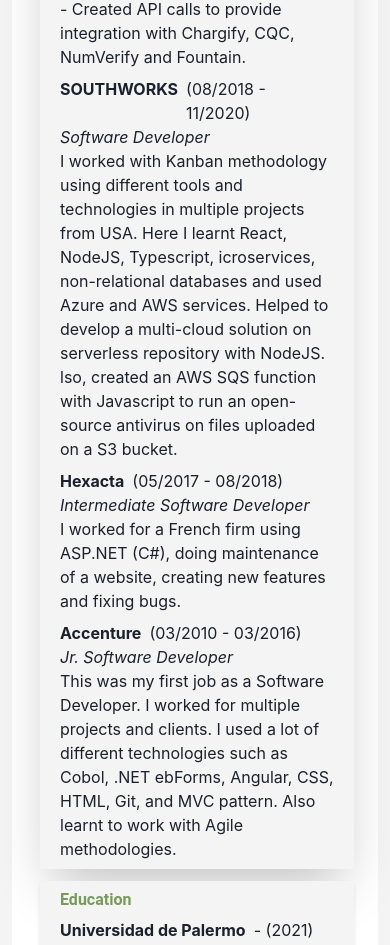
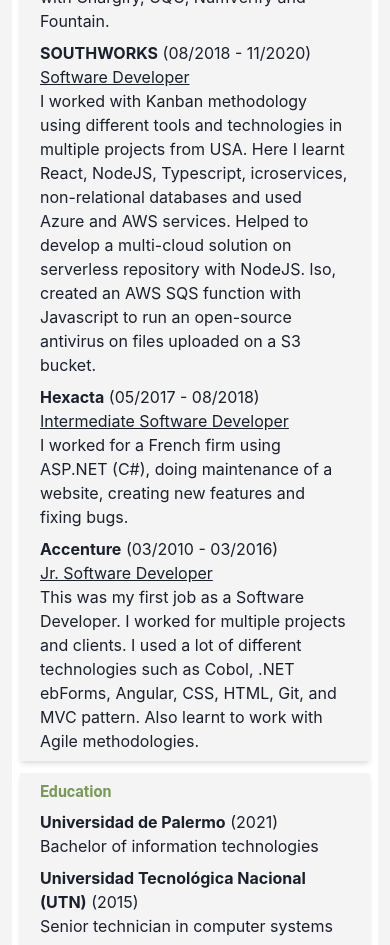
Before and after one commit to Nahuelgrc/web-cv, a React (Vite) app: page / in a window 390 px wide. Shown: the part 1040-1985 px from the top of the page. Built offline with nearby package versions, Linux system fonts and the light colour scheme.

Commit message:
Apply responsive to job experience and education

```diff
--- a/src/components/JobExpecienceItem.tsx
+++ b/src/components/JobExpecienceItem.tsx
@@ -15,14 +15,18 @@
 
   return (
     <Box fontSize="md">
-      <Stack direction="row">
-        <Text as="b">{companyName}</Text>
+      <Stack spacing={1} direction="row">
+        {/* <Text as="b">{companyName}</Text>
         <Text>
           ({startDate} - {endDate})
+        </Text> */}
+        <Text>
+          <Text as="b">{companyName}</Text> ({startDate} - {endDate})
         </Text>
       </Stack>
-      <Text as="i">{roleTitle}</Text>
+      <Text as="u">{roleTitle}</Text>
       <Text>{description}</Text>
     </Box>
   );
 };
+// noOfLines={[1, 2, 3]}
--- a/src/components/JobExperience.tsx
+++ b/src/components/JobExperience.tsx
@@ -5,7 +5,7 @@
 export const JobExperience = ({ jobExperienceList }: any) => {
   return (
     <Stack pb={3}>
-      <Stack bg="#F4F4F4" px={5} py={2} boxShadow="2xl">
+      <Stack bg="#F4F4F4" px={5} py={2} shadow="md">
         <Heading fontSize="lg" color="custom.100">
           Work Experience
         </Heading>
--- a/src/components/Social.tsx
+++ b/src/components/Social.tsx
@@ -8,7 +8,7 @@
   );
 
   return (
-    <Stack mt={3} maxW="200px">
+    <Stack mt={3} maxW="200px" w="full">
       <Heading fontSize="md">Social</Heading>
       <Stack direction="row" justifyContent="space-between">
         {socialListToRender.map((socialItem) => (
--- a/src/components/UniversityExperience.tsx
+++ b/src/components/UniversityExperience.tsx
@@ -5,7 +5,7 @@
 export const UniversityExperience = ({ universityExperienceList }: any) => {
   return (
     <Stack pb={3}>
-      <Stack bg="#F4F4F4" px={5} py={2} boxShadow="md">
+      <Stack bg="#F4F4F4" px={5} py={2} shadow="md">
         <Heading fontSize="md" color="custom.100">
           Education
         </Heading>
--- a/src/components/UniversityExperienceItem.tsx
+++ b/src/components/UniversityExperienceItem.tsx
@@ -10,9 +10,10 @@
 
   return (
     <Box fontSize="md">
-      <Stack direction="row">
-        <Text as="b">{universityName}</Text>
-        <Text> - ({endDate})</Text>
+      <Stack spacing={0} direction={{ base: "column", md: "row" }}>
+        <Text>
+          <Text as="b">{universityName}</Text> ({endDate})
+        </Text>
       </Stack>
       <Text>{degree}</Text>
     </Box>
--- a/src/pages/AppCV.tsx
+++ b/src/pages/AppCV.tsx
@@ -16,8 +16,9 @@
       h="full"
       w="full"
       bgColor="#FFFFFF"
-      px={6}
-      py={[3, 6]}
+      px={{ base: 2, md: 6 }}
+      pt={[3, 6]}
+      // py={[3, 6]}
     >
       <Header
         headerInformation={{
--- a/src/sections/PersonalInformation.tsx
+++ b/src/sections/PersonalInformation.tsx
@@ -41,7 +41,8 @@
       </Stack>
       <Box
         w={{ base: "full", md: rightWidthSize }}
-        pl={{ base: 1, md: spaceBetweenSizes }}
+        pl={{ base: 0, md: spaceBetweenSizes }}
+        pt={{ base: 3, sm: 0 }}
       >
         <JobExperience jobExperienceList={jobExperienceList} />
         <UniversityExperience
```
